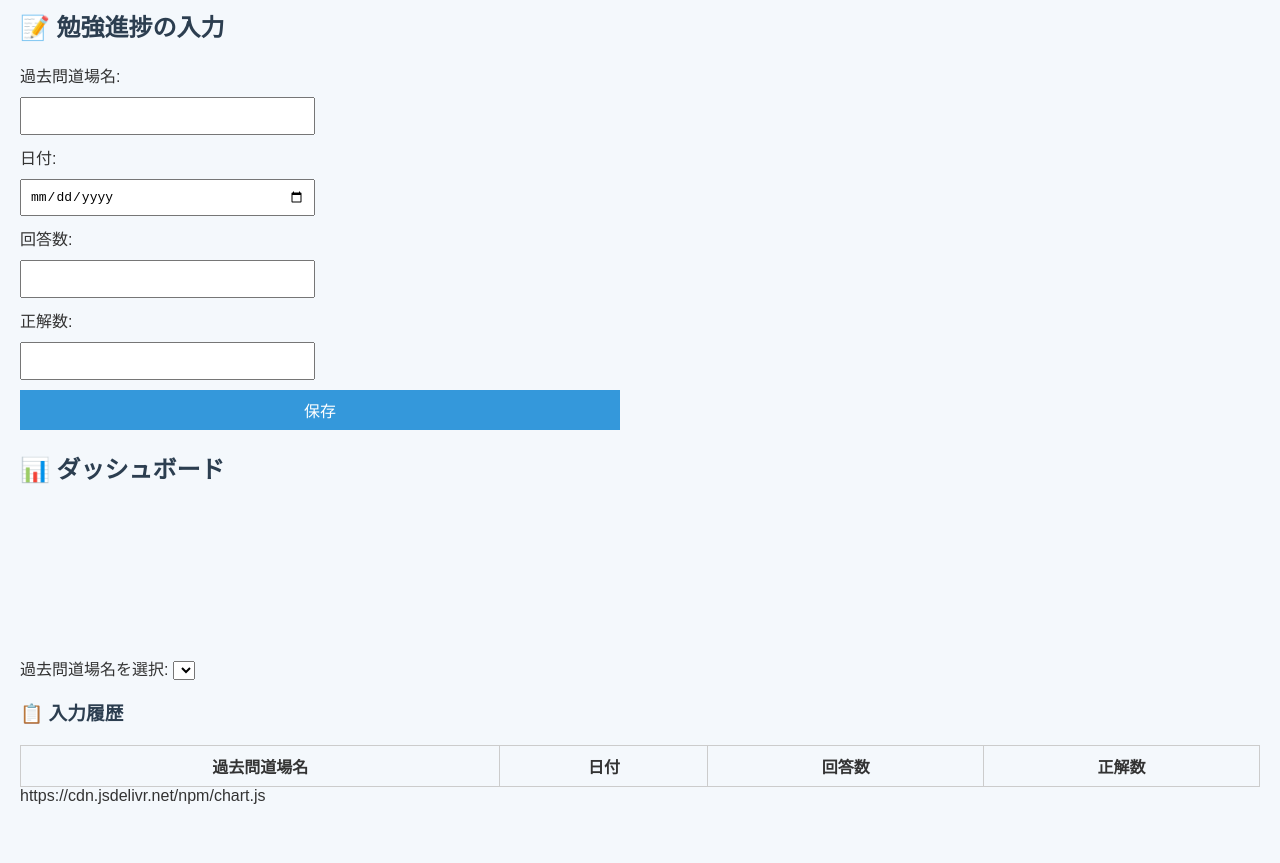
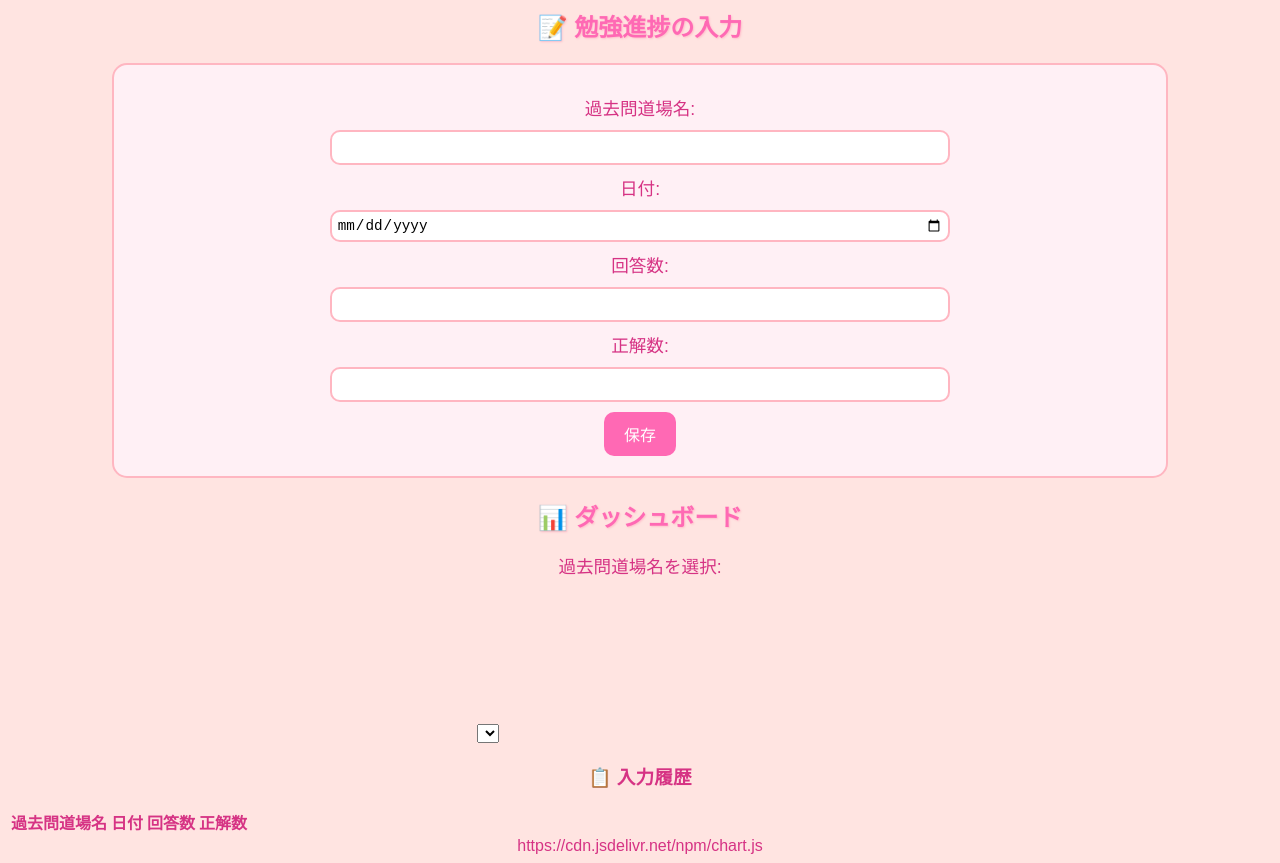
Before and after one commit to zuki-0328/250714, a plain HTML site: page index.html in a window 1280 px wide. Shown: the part 81-944 px from the top of the page. Before the commit the page ends 906 px from the top, so only its background shows below. Drawn offline with Linux system fonts and the light colour scheme.

Commit message:
css変更

```diff
--- a/style.css
+++ b/style.css
@@ -1,68 +1,49 @@
-/* 全体の基本スタイル */
 body {
-    font-family: 'Arial', sans-serif;
-    margin: 20px;
-    background-color: #f4f8fc;
-    color: #333;
-}
-
-/* タイトルや見出しの色 */
-h1, h2, h3 {
-    color: #2c3e50;
-}
-
-/* 入力フォームのレイアウト */
-form {
-    display: grid;
-    grid-template-columns: 1fr 1fr;
-    gap: 10px;
-    max-width: 600px;
-    margin-bottom: 20px;
-}
-
-/* ラベルは2列分使う */
-form label {
-    grid-column: span 2;
-}
-
-/* 入力欄とボタンのスタイル */
-form input, form button {
-    padding: 8px;
-    font-size: 1em;
-}
-
-/* ボタンのデザイン */
-form button {
-    grid-column: span 2;
-    background-color: #3498db;
-    color: white;
-    border: none;
-    cursor: pointer;
-    transition: background-color 0.3s ease;
-}
-
-form button:hover {
-    background-color: #2980b9;
-}
-
-/* 表のスタイル */
-table {
-    width: 100%;
-    border-collapse: collapse;
-    margin-top: 20px;
-}
-
-table, th, td {
-    border: 1px solid #ccc;
-}
-
-th, td {
-    padding: 8px;
+    background-color: #ffe4e1;
+    font-family: 'Noto Sans JP', sans-serif;
+    color: #d63384;
     text-align: center;
 }
 
-/* グラフのスタイル */
-canvas {
-    max-width: 100%;
-    margin-top: 20px;
+h1, h2 {
+    color: #ff69b4;
+    text-shadow: 1px 1px 2px #ffc0cb;
 }
+
+form {
+    background-color: #fff0f5;
+    border: 2px solid #ffb6c1;
+    border-radius: 15px;
+    padding: 20px;
+    width: 80%;
+    margin: auto;
+}
+
+input, label {
+    display: block;
+    margin: 10px auto;
+    font-size: 1.1em;
+}
+
+input[type="text"],
+input[type="date"],
+input[type="number"] {
+    border: 2px solid #ffb6c1;
+    border-radius: 10px;
+    padding: 5px;
+    width: 60%;
+}
+
+button {
+    background-color: #ff69b4;
+    color: white;
+    border: none;
+    border-radius: 10px;
+    padding: 10px 20px;
+    font-size: 1em;
+    cursor: pointer;
+}
+
+button:hover {
+    background-color: #ff1493;
+}
```
